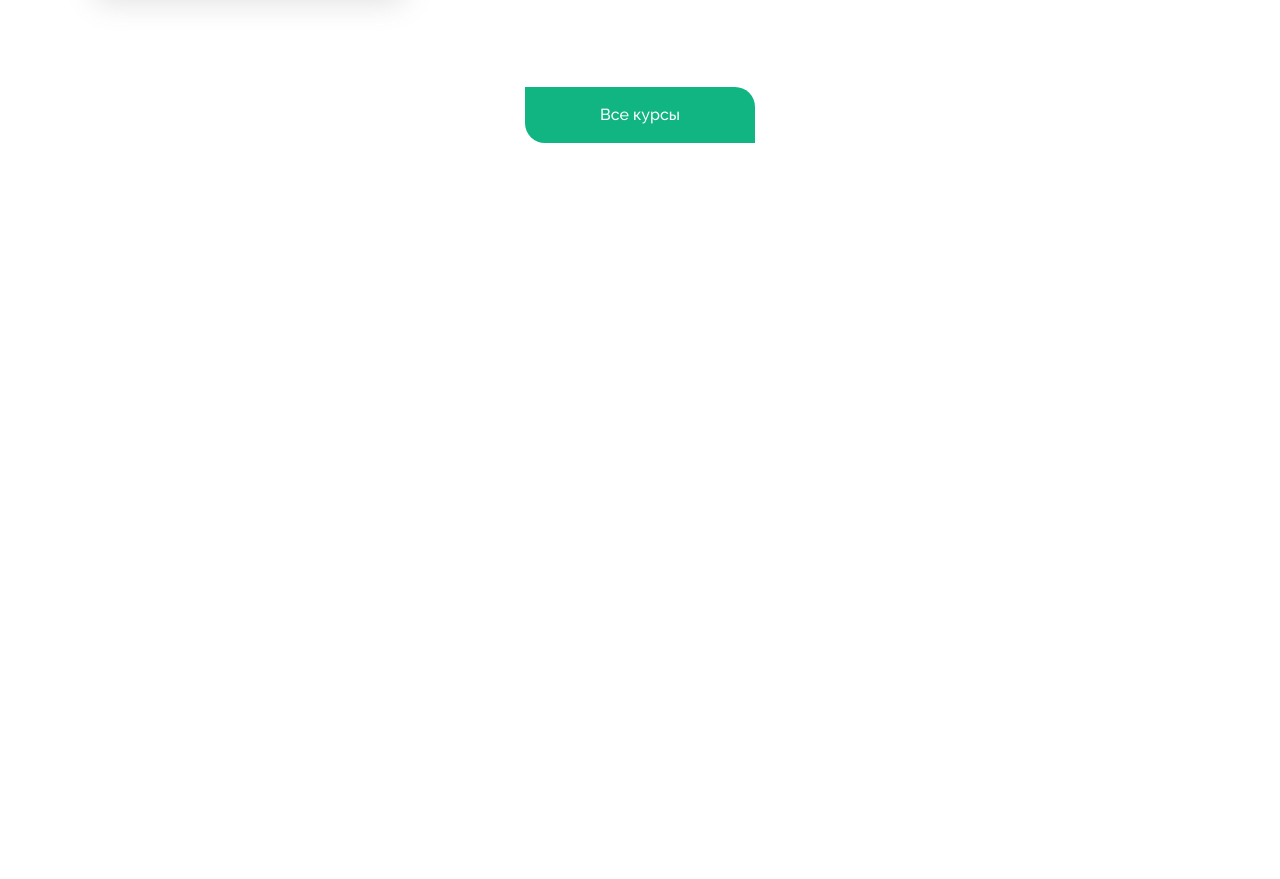
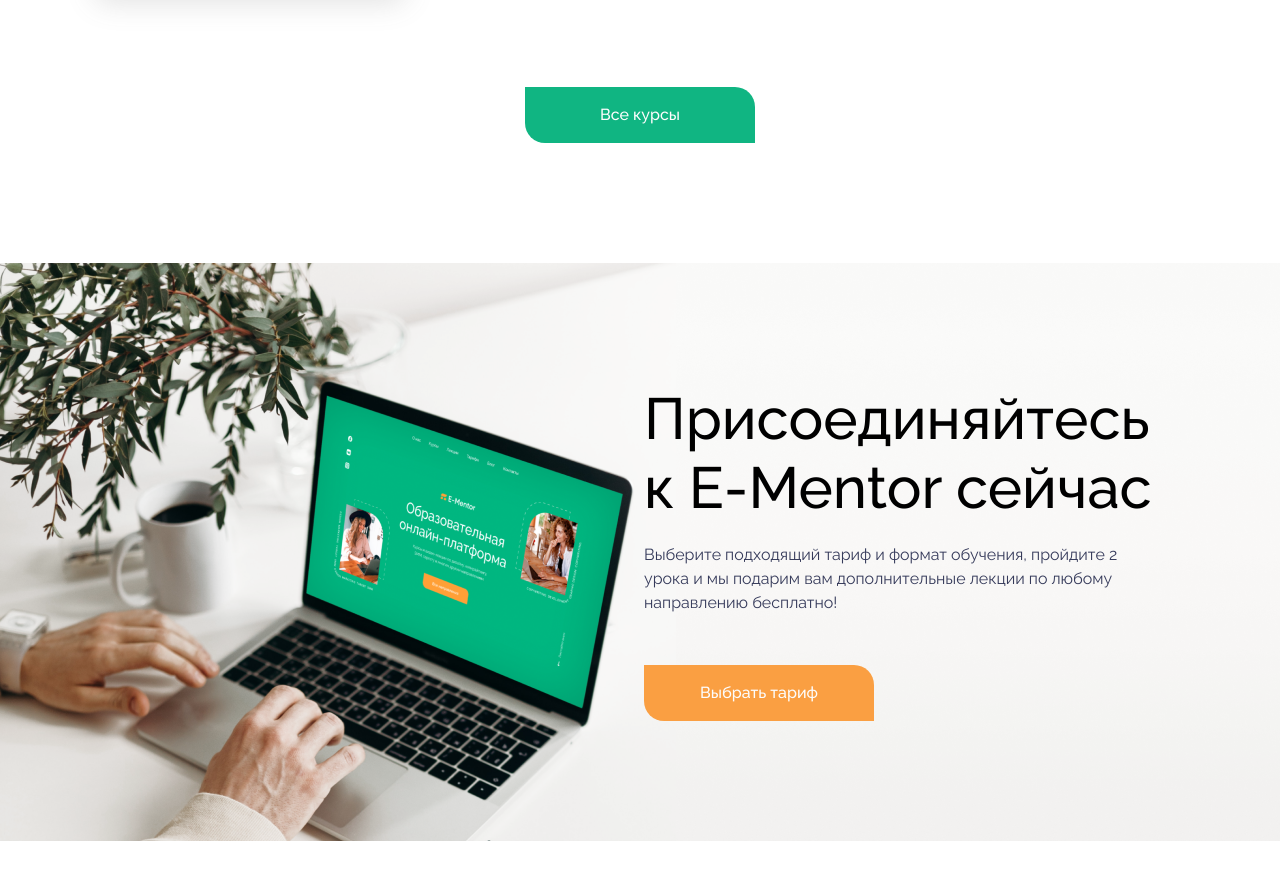
Before and after one commit to Dachesaw/ementor, a plain HTML site: page index.html in a window 1280 px wide. Shown: the part 3218-4097 px from the top of the page. Before the commit the page ends 3481 px from the top, so only its background shows below. Drawn offline with Linux system fonts and the light colour scheme.

Commit message:
add block 5 and style

```diff
--- a/components/stylesheet/style.css
+++ b/components/stylesheet/style.css
@@ -495,3 +495,52 @@ header {
 }
 
 /*^ BLOCK-4 */
+
+/* BLOCK-5 */
+.block-5-container {
+    display: flex;
+    /* padding-left: 60%; */
+    /* padding-right: 200px; */
+    margin-bottom: 120px;
+    align-items: center;
+    justify-content: end;
+    padding-right: 10%;
+    /* width: 1440px; */
+    height: 578px;
+    background-size: cover;
+    background-image: url("/components/img/bg.png");
+}
+
+/* WRAP-1 */
+.wrap-5-1 {
+    display: flex;
+    flex-direction: column;
+    gap: 20px;
+    max-width: 508px;
+}
+
+.wrap-5-1 h1 {
+    font-size: 58px;
+    font-weight: 500;
+    line-height: 69.6px;
+    text-align: left;
+}
+
+
+.wrap-5-1 p {
+    max-width: 508px;
+    height: 72px;
+    font-size: 16px;
+    font-weight: 400;
+    line-height: 24px;
+    text-align: left;
+    color: rgba(53, 58, 90, 1);
+}
+
+#btn-5 {
+    margin-top: 30px;
+    background: rgba(250, 159, 66, 1);
+}
+
+/*^ WRAP-1*/
+/*^ BLOCK-4 */
--- a/index.html
+++ b/index.html
@@ -149,6 +149,23 @@
         <button id="btn-4" type="button">Все курсы</button>
     </div>
 
+    <div class="block-5-container">
+        <div class="wrap-5-1">
+            <h1>Присоединяйтесь <br>
+                к E-Mentor сейчас</h1>
+            <p>Выберите подходящий тариф и формат обучения, пройдите 2 урока и мы подарим вам дополнительные лекции по
+                любому направлению бесплатно!</p>
+            <button id="btn-5" type="button">Выбрать тариф</button>
+        </div>
+    </div>
+    <footer>
+        <div class="column"></div>
+        <div class="column"></div>
+        <div class="column"></div>
+        <div class="column"></div>
+        <div class="column"></div>
+    </footer>
+
 </body>
 
 </html>
```
